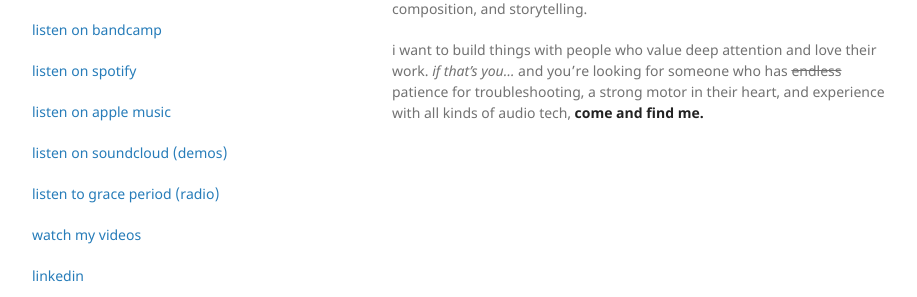
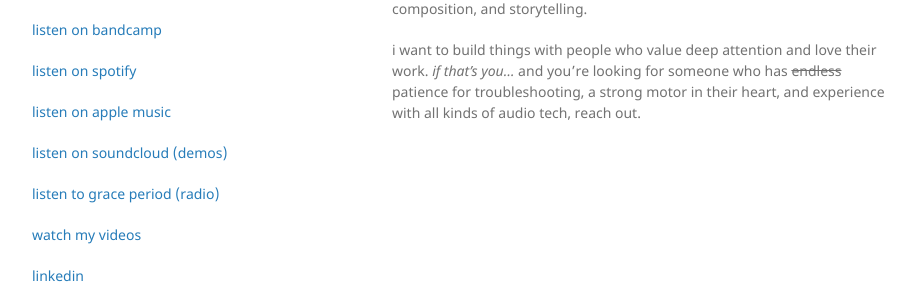
Before and after one commit to stelladrinkwater/stelladrinkwater.github.io, a Jekyll site: the page built from index.md, in a window 1280 px wide. Shown: the part 372-669 px from the top of the page, without its empty margins (178-1095 px from the left). Built offline with Jekyll 4.4.1, drawn with Linux system fonts in a browser that asks for light colours.

Commit message:
Update index.md

```diff
--- a/index.md
+++ b/index.md
@@ -9,4 +9,4 @@ i'm currently pursuing a <ins>b.sc. with a combined major in computer science an
 
 my decade+ of guitar practice and my background in theatre (2018-2021: sound designer for 6 shows) grounds my understanding of live sound, composition, and storytelling.
 
-i want to build things with people who value deep attention and love their work. _if that's you..._ and you're looking for someone who has ~~endless~~ patience for troubleshooting, a strong motor in their heart, and experience with all kinds of audio tech, **come and find me.**
+i want to build things with people who value deep attention and love their work. _if that's you..._ and you're looking for someone who has ~~endless~~ patience for troubleshooting, a strong motor in their heart, and experience with all kinds of audio tech, reach out.
```
